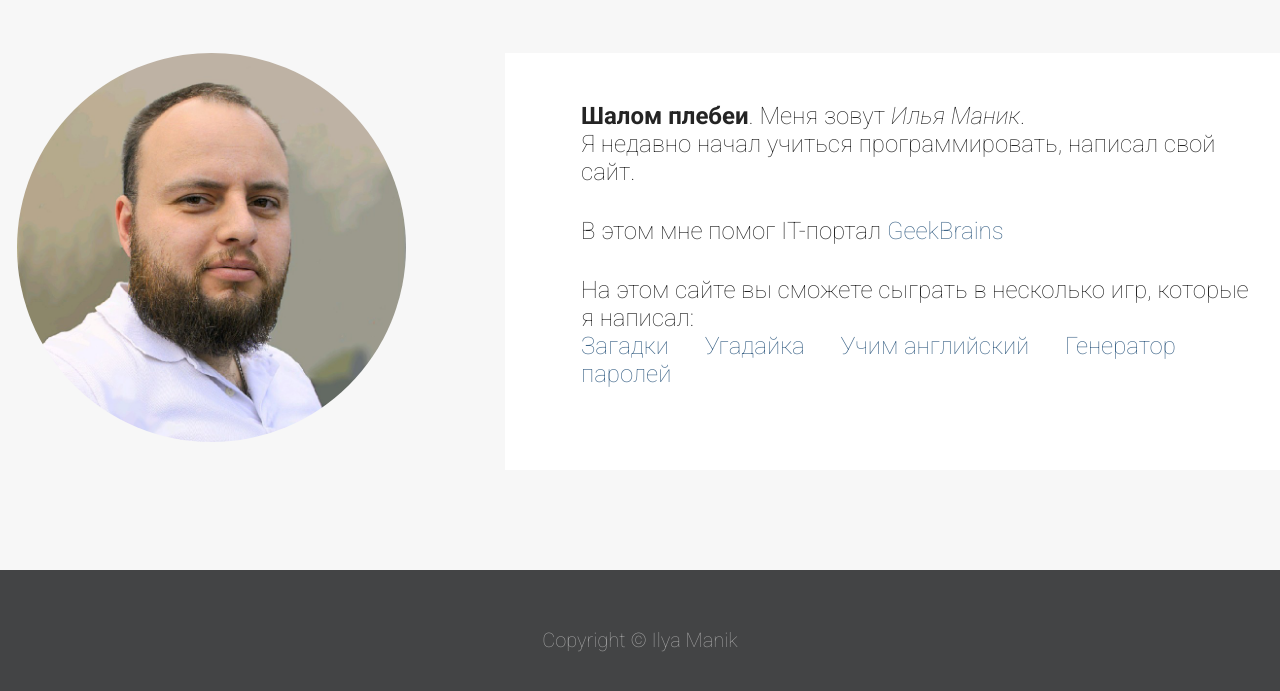
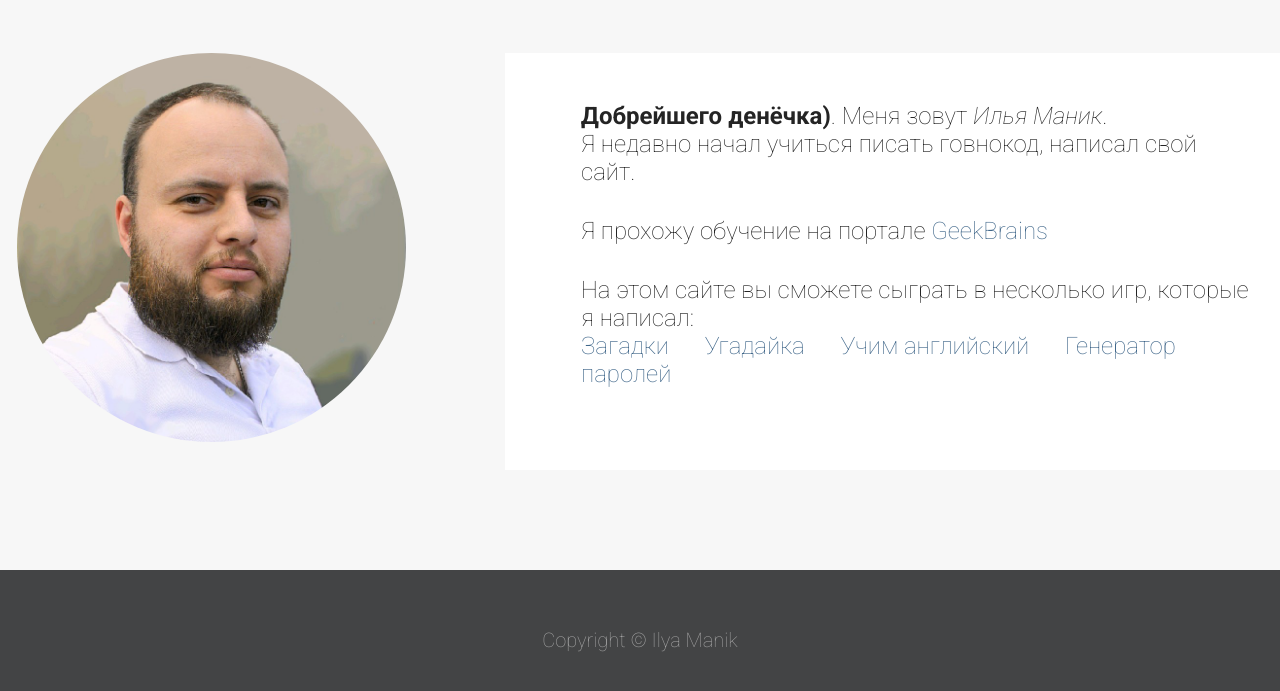
Before and after one commit to starscream001/learnJS, a plain HTML site: page index.html in a window 1280 px wide. Shown: the part 201-892 px from the top of the page. Drawn offline with Linux system fonts and the light colour scheme.

Commit message:
Update index.html

```diff
--- a/index.html
+++ b/index.html
@@ -21,9 +21,9 @@
 	<div class="center">
 	<img src="photo1.jpeg">
 		<div class="box_text">
-			<p><b>Шалом плебеи</b>. Меня зовут <i>Илья Маник</i>. <br>Я недавно начал учиться программировать, написал свой сайт.</p>
+			<p><b>Добрейшего денёчка)</b>. Меня зовут <i>Илья Маник</i>. <br>Я недавно начал учиться писать говнокод, написал свой сайт.</p>
 
-			<p>В этом мне помог IT-портал <a href="https://geekbrains.ru">GeekBrains</a></p>
+			<p>Я прохожу обучение на портале <a href="https://geekbrains.ru">GeekBrains</a></p>
 
 			<p>На этом сайте вы сможете сыграть в несколько игр, которые я написал: <br>
 		<a href="puzzle.html">Загадки</a>
```
